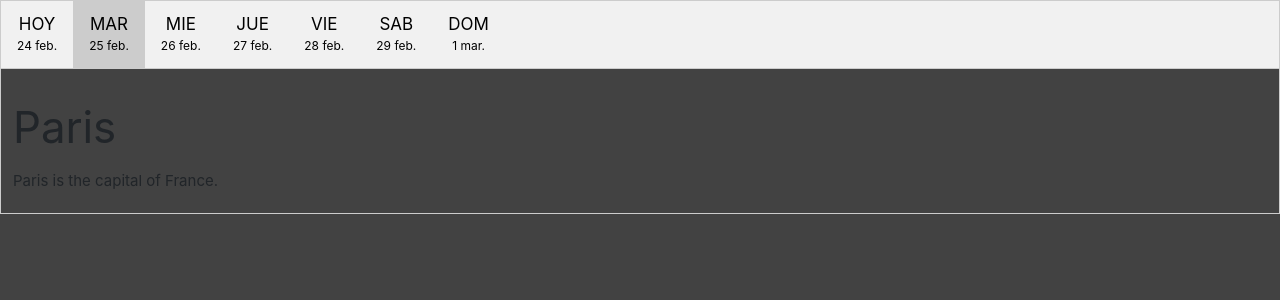
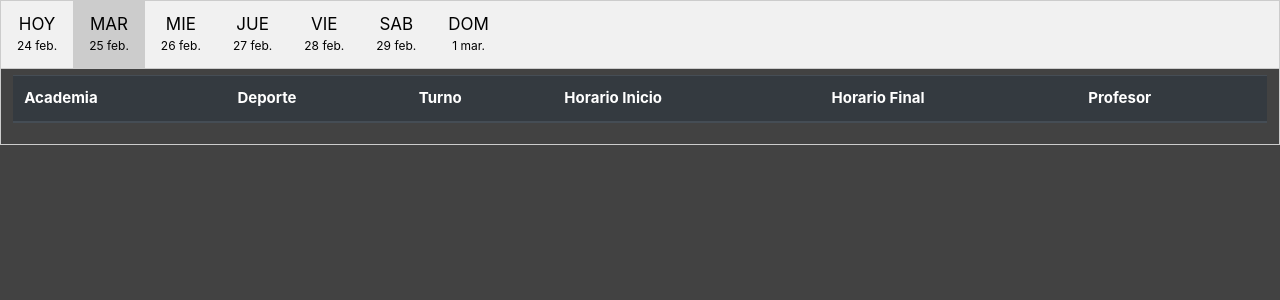
Before and after one commit to cesar214567/munana, a Flask app: template templates/academias.html in a window 1280 px wide, after a click that opens the changed part. Shown: the part 64-364 px from the top of the page. Run offline with Flask 2, Linux system fonts and the light colour scheme; the template is opened without the code that fills it, so the values that code supplies are empty; some libraries are stand-ins or nearby versions.

Commit message:
Update academias.html

```diff
--- a/templates/academias.html
+++ b/templates/academias.html
@@ -141,14 +141,107 @@ max-height: 10%;
     </div>
 
     <div id="2" class="tabcontent">
-      <h3>Paris</h3>
-      <p>Paris is the capital of France.</p>
+      <table class="table table-striped table-dark">
+          <thead>
+          <tr>
+              <th><div class="blanco">Academia</div></th>
+              <th><div class="blanco">Deporte</div></th>
+              <th><div class="blanco">Turno</div></th>
+              <th><div class="blanco">Horario Inicio</div></th>
+              <th><div class="blanco">Horario Final</div></th>
+              <th><div class="blanco">Profesor</div></th>
+          </tr>
+        </thead>
+        <tbody id="tabla">
+        </tbody>
+      </table>
     </div>
 
     <div id="3" class="tabcontent">
-      <h3>Tokyo</h3>
-      <p>Tokyo is the capital of Japan.</p>
+      <table class="table table-striped table-dark">
+          <thead>
+          <tr>
+              <th><div class="blanco">Academia</div></th>
+              <th><div class="blanco">Deporte</div></th>
+              <th><div class="blanco">Turno</div></th>
+              <th><div class="blanco">Horario Inicio</div></th>
+              <th><div class="blanco">Horario Final</div></th>
+              <th><div class="blanco">Profesor</div></th>
+          </tr>
+        </thead>
+        <tbody id="tabla">
+        </tbody>
+      </table>
     </div>
+
+    <div id="4" class="tabcontent">
+      <table class="table table-striped table-dark">
+          <thead>
+          <tr>
+              <th><div class="blanco">Academia</div></th>
+              <th><div class="blanco">Deporte</div></th>
+              <th><div class="blanco">Turno</div></th>
+              <th><div class="blanco">Horario Inicio</div></th>
+              <th><div class="blanco">Horario Final</div></th>
+              <th><div class="blanco">Profesor</div></th>
+          </tr>
+        </thead>
+        <tbody id="tabla">
+        </tbody>
+      </table>
+    </div>
+
+    <div id="5" class="tabcontent">
+      <table class="table table-striped table-dark">
+          <thead>
+          <tr>
+              <th><div class="blanco">Academia</div></th>
+              <th><div class="blanco">Deporte</div></th>
+              <th><div class="blanco">Turno</div></th>
+              <th><div class="blanco">Horario Inicio</div></th>
+              <th><div class="blanco">Horario Final</div></th>
+              <th><div class="blanco">Profesor</div></th>
+          </tr>
+        </thead>
+        <tbody id="tabla">
+        </tbody>
+      </table>
+    </div>
+
+    <div id="6" class="tabcontent">
+      <table class="table table-striped table-dark">
+          <thead>
+          <tr>
+              <th><div class="blanco">Academia</div></th>
+              <th><div class="blanco">Deporte</div></th>
+              <th><div class="blanco">Turno</div></th>
+              <th><div class="blanco">Horario Inicio</div></th>
+              <th><div class="blanco">Horario Final</div></th>
+              <th><div class="blanco">Profesor</div></th>
+          </tr>
+        </thead>
+        <tbody id="tabla">
+        </tbody>
+      </table>
+    </div>
+
+    <div id="7" class="tabcontent">
+      <table class="table table-striped table-dark">
+          <thead>
+          <tr>
+              <th><div class="blanco">Academia</div></th>
+              <th><div class="blanco">Deporte</div></th>
+              <th><div class="blanco">Turno</div></th>
+              <th><div class="blanco">Horario Inicio</div></th>
+              <th><div class="blanco">Horario Final</div></th>
+              <th><div class="blanco">Profesor</div></th>
+          </tr>
+        </thead>
+        <tbody id="tabla">
+        </tbody>
+      </table>
+    </div>
+
     <div onload="getPorAcademia({{message}})"></div>
 
     <script>
```
